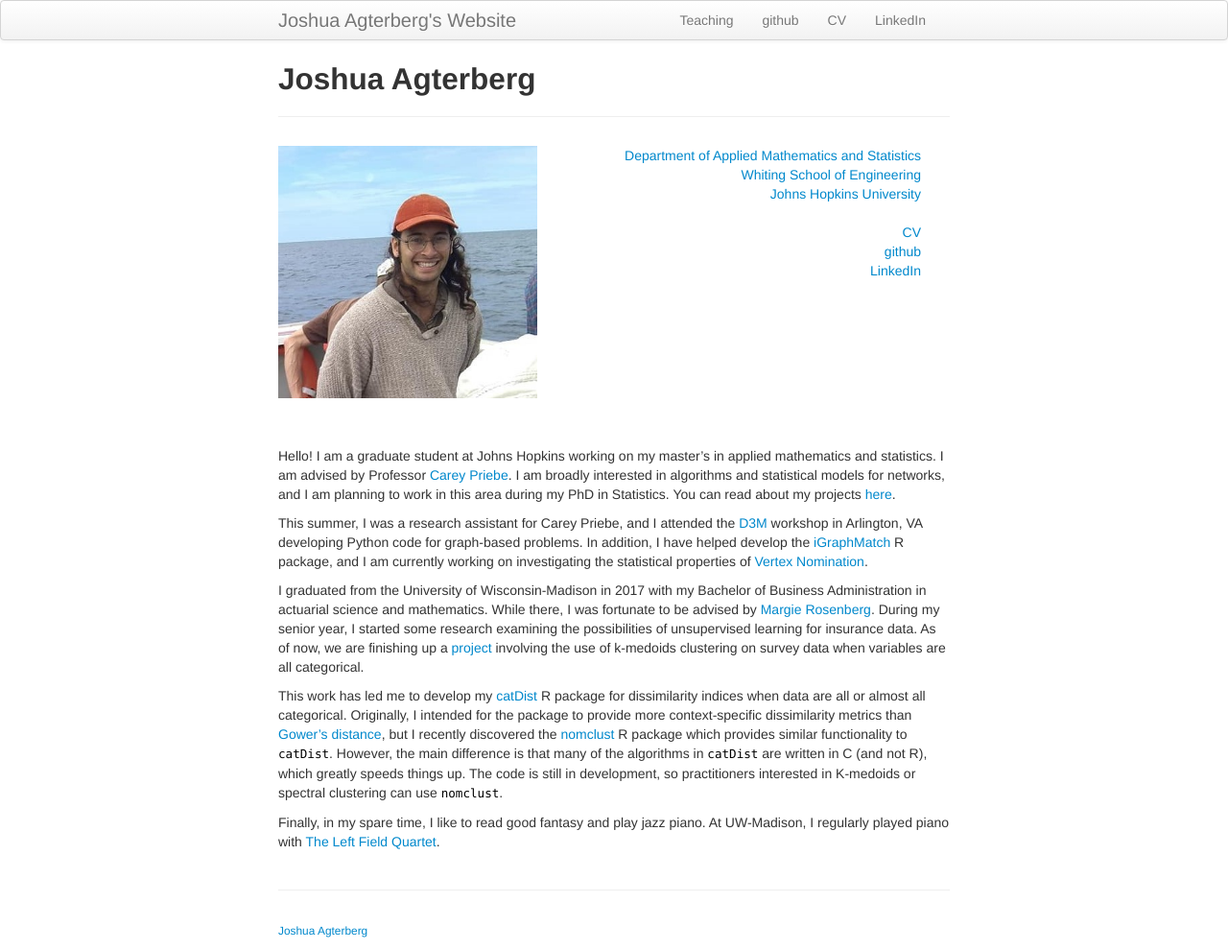
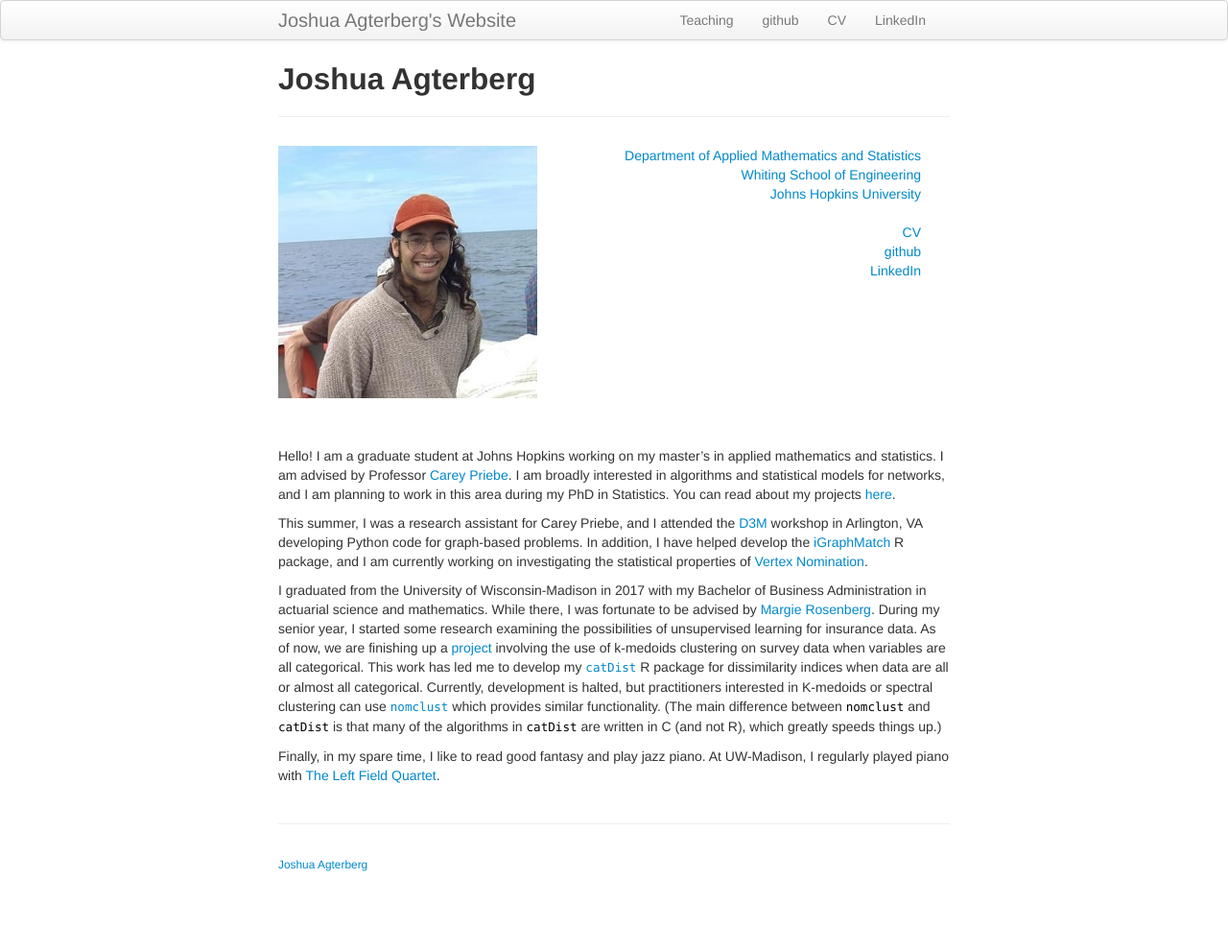
Before and after one commit to jagterberg/jagterberg.github.io, a Jekyll site: the page built from index.md, in a window 1280 px wide. Shown: the whole page at 96% size. Built offline with Jekyll 4.4.1, drawn with Linux system fonts in a browser that asks for light colours; after the commit the page ends 921 px from its top, so only the background shows below that.

Commit message:
front page

```diff
--- a/index.md
+++ b/index.md
@@ -37,15 +37,13 @@ I graduated from the University of Wisconsin-Madison in 2017 with my Bachelor of
 science and mathematics.  While there, I was fortunate to be advised by [Margie Rosenberg](https://bus.wisc.edu/faculty/marjorie-rosenberg).
 During my senior year, I started some research examining the possibilities of unsupervised learning for insurance data.
 As of now, we are finishing up a [project](https://www.soa.org/pd/events/2017/predictive-analytics-symposium/pd-2017-09-predictive-analytics-session-010.pdf)
-involving the use of k-medoids clustering on survey data when variables are all categorical.
-
-This work has led me to develop my [catDist](https://github.com/jagterberg/catDist) R package for dissimilarity
-indices when data are all or almost all categorical. Originally, I intended for the package to provide more context-specific
-dissimilarity metrics than [Gower's distance](https://www.r-bloggers.com/clustering-mixed-data-types-in-r/), but I
-recently discovered the [nomclust](https://cran.r-project.org/web/packages/nomclust/index.html) R package which provides
-similar functionality to <code>catDist</code>.  However, the main difference is that many of the algorithms in <code>catDist</code> are written
-in C (and not R), which greatly speeds things up. The code is still in development, so practitioners interested in
-K-medoids or spectral clustering can use <code>nomclust</code>.
+involving the use of k-medoids clustering on survey data when variables are all categorical.  This work has led me to develop my
+[<code>catDist</code>](https://github.com/jagterberg/catDist) R package for dissimilarity
+indices when data are all or almost all categorical.  Currently, development is halted, but
+practitioners interested in K-medoids or spectral clustering can use [<code>nomclust</code>](https://cran.r-project.org/web/packages/nomclust/index.html)
+which provides similar functionality.  (The main difference between <code>nomclust</code> and <code>catDist</code>
+is that many of the algorithms in <code>catDist</code> are written
+in C (and not R), which greatly speeds things up.)
 
 Finally, in my spare time, I like to read good fantasy and play jazz piano.  At UW-Madison, I regularly played piano with
 [The Left Field Quartet](https://leftfieldquartet.bandcamp.com/releases).
```
